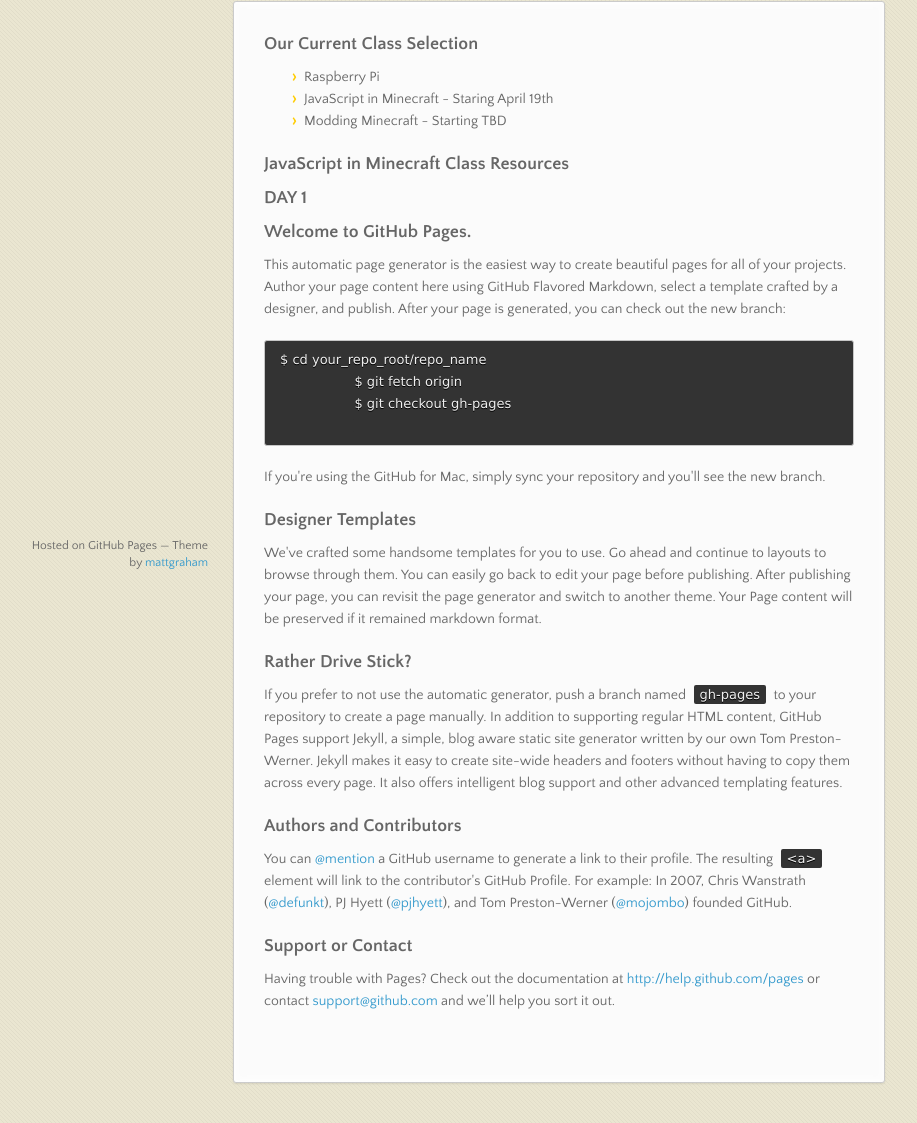
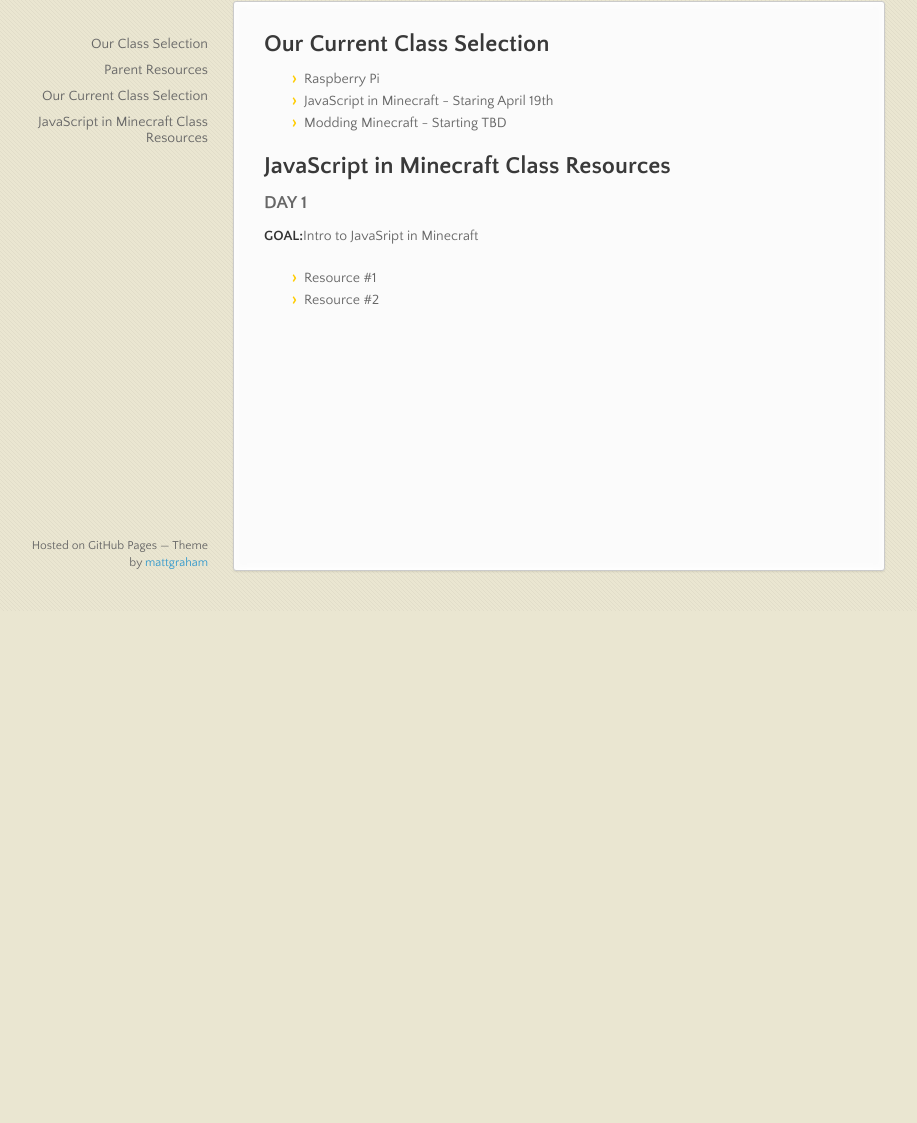
Before and after one commit to velocitykids/velocitykids.github.io, a plain HTML site: page index.html in a window 1280 px wide. Shown: the part 189-1312 px from the top of the page, without its empty margins (82-999 px from the left). After the commit the page ends 800 px from the top, so only its background shows below. Drawn offline with nearby package versions, Linux system fonts and the light colour scheme.

Commit message:
Update index.html

```diff
--- a/index.html
+++ b/index.html
@@ -29,51 +29,28 @@
 
             <div class="wrapper">
               <nav>
-                <ul></ul>
+                <ul>
+                  <li>Our Class Selection</li>
+                  <li>Parent Resources</li>
+                </ul>
               </nav>
               <section>
-                <h3>Our Current Class Selection</h3>
-            <ul>
-              <li>Raspberry Pi</li>
-              <li>JavaScript in Minecraft - Staring April 19th</li>
-              <li>Modding Minecraft - Starting TBD</li>
-            </ul>
+                <h2>Our Current Class Selection</h2>
+                  <ul>
+                    <li>Raspberry Pi</li>
+                    <li>JavaScript in Minecraft - Staring April 19th</li>
+                    <li>Modding Minecraft - Starting TBD</li>
+                  </ul>
 
-          <h3>JavaScript in Minecraft Class Resources</h3>
+          <h2>JavaScript in Minecraft Class Resources</h2>
 
-            <h3>DAY 1
+            <h3>DAY 1</h3>
+              <p><strong>GOAL:</strong>Intro to JavaSript in Minecraft</p>
+              <ul>
+                <li>Resource #1</li>
+                <li>Resource #2</li>
 
-                <h3>
-                  <a name="welcome-to-github-pages" class="anchor" href="#welcome-to-github-pages"><span class="octicon octicon-link"></span></a>Welcome to GitHub Pages.</h3>
 
-                  <p>This automatic page generator is the easiest way to create beautiful pages for all of your projects. Author your page content here using GitHub Flavored Markdown, select a template crafted by a designer, and publish. After your page is generated, you can check out the new branch:</p>
-
-                  <pre><code>$ cd your_repo_root/repo_name
-                  $ git fetch origin
-                  $ git checkout gh-pages
-                  </code></pre>
-
-                  <p>If you're using the GitHub for Mac, simply sync your repository and you'll see the new branch.</p>
-
-                  <h3>
-                  <a name="designer-templates" class="anchor" href="#designer-templates"><span class="octicon octicon-link"></span></a>Designer Templates</h3>
-
-                  <p>We've crafted some handsome templates for you to use. Go ahead and continue to layouts to browse through them. You can easily go back to edit your page before publishing. After publishing your page, you can revisit the page generator and switch to another theme. Your Page content will be preserved if it remained markdown format.</p>
-
-                  <h3>
-                  <a name="rather-drive-stick" class="anchor" href="#rather-drive-stick"><span class="octicon octicon-link"></span></a>Rather Drive Stick?</h3>
-
-                  <p>If you prefer to not use the automatic generator, push a branch named <code>gh-pages</code> to your repository to create a page manually. In addition to supporting regular HTML content, GitHub Pages support Jekyll, a simple, blog aware static site generator written by our own Tom Preston-Werner. Jekyll makes it easy to create site-wide headers and footers without having to copy them across every page. It also offers intelligent blog support and other advanced templating features.</p>
-
-                  <h3>
-                  <a name="authors-and-contributors" class="anchor" href="#authors-and-contributors"><span class="octicon octicon-link"></span></a>Authors and Contributors</h3>
-
-                  <p>You can <a href="https://github.com/blog/821" class="user-mention">@mention</a> a GitHub username to generate a link to their profile. The resulting <code>&lt;a&gt;</code> element will link to the contributor's GitHub Profile. For example: In 2007, Chris Wanstrath (<a href="https://github.com/defunkt" class="user-mention">@defunkt</a>), PJ Hyett (<a href="https://github.com/pjhyett" class="user-mention">@pjhyett</a>), and Tom Preston-Werner (<a href="https://github.com/mojombo" class="user-mention">@mojombo</a>) founded GitHub.</p>
-
-          <h3>
-          <a name="support-or-contact" class="anchor" href="#support-or-contact"><span class="octicon octicon-link"></span></a>Support or Contact</h3>
-
-          <p>Having trouble with Pages? Check out the documentation at <a href="http://help.github.com/pages">http://help.github.com/pages</a> or contact <a href="mailto:support@github.com">support@github.com</a> and we’ll help you sort it out.</p>
                 </section>
                 <footer>
                   <p><small>Hosted on GitHub Pages &mdash; Theme by <a href="https://twitter.com/michigangraham">mattgraham</a></small></p>
@@ -82,3 +59,4 @@
               <!--[if !IE]><script>fixScale(document);</script><![endif]-->
 
             </body>
+          </html>
```
